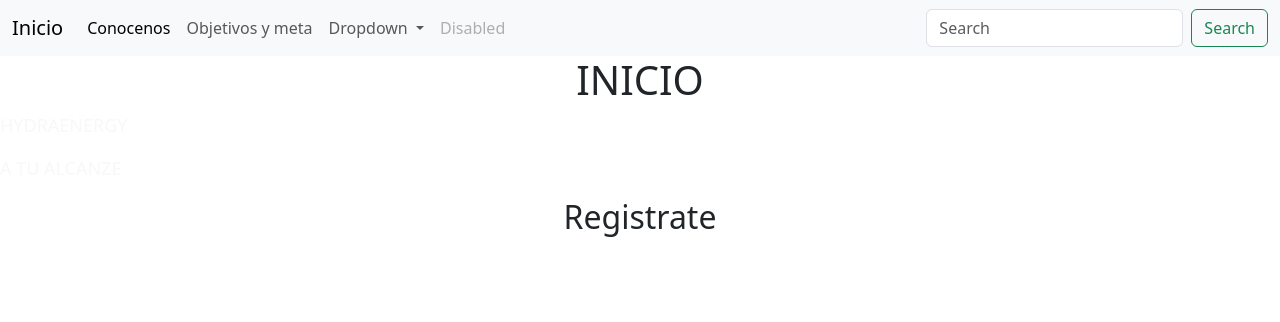
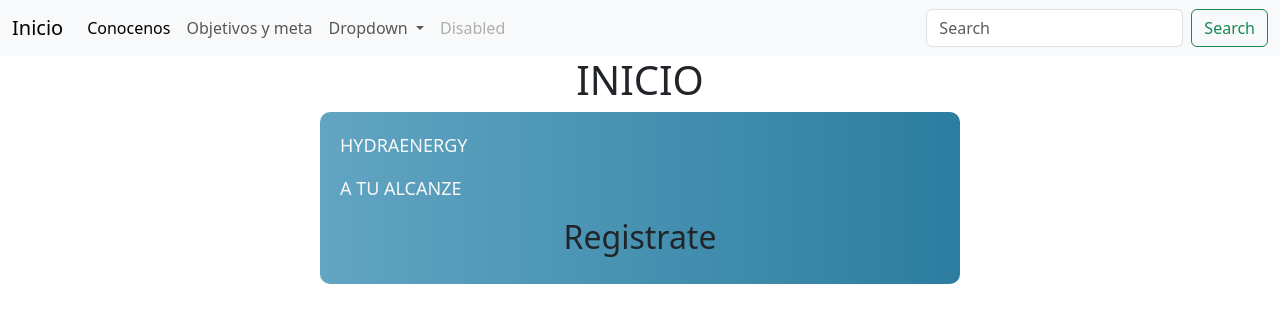
Before and after one commit to ramosjaime4555-alt/ramosjaime4555-alt.github.io, a plain HTML site: page index.html in a window 1280 px wide. Drawn offline with nearby package versions, Linux system fonts and the light colour scheme.

Commit message:
cambio de nombre css

```diff
--- a/diseñp.css
+++ b/diseñp.css
@@ -8,7 +8,7 @@ h1{
     color: #F9F7F7;
     text-align: center;
 }
-.anderson1{
+.nom1{
     background:linear-gradient(to right, #61A5C2, #2C7DA0);
     width: 50%;
     margin: auto;
```
